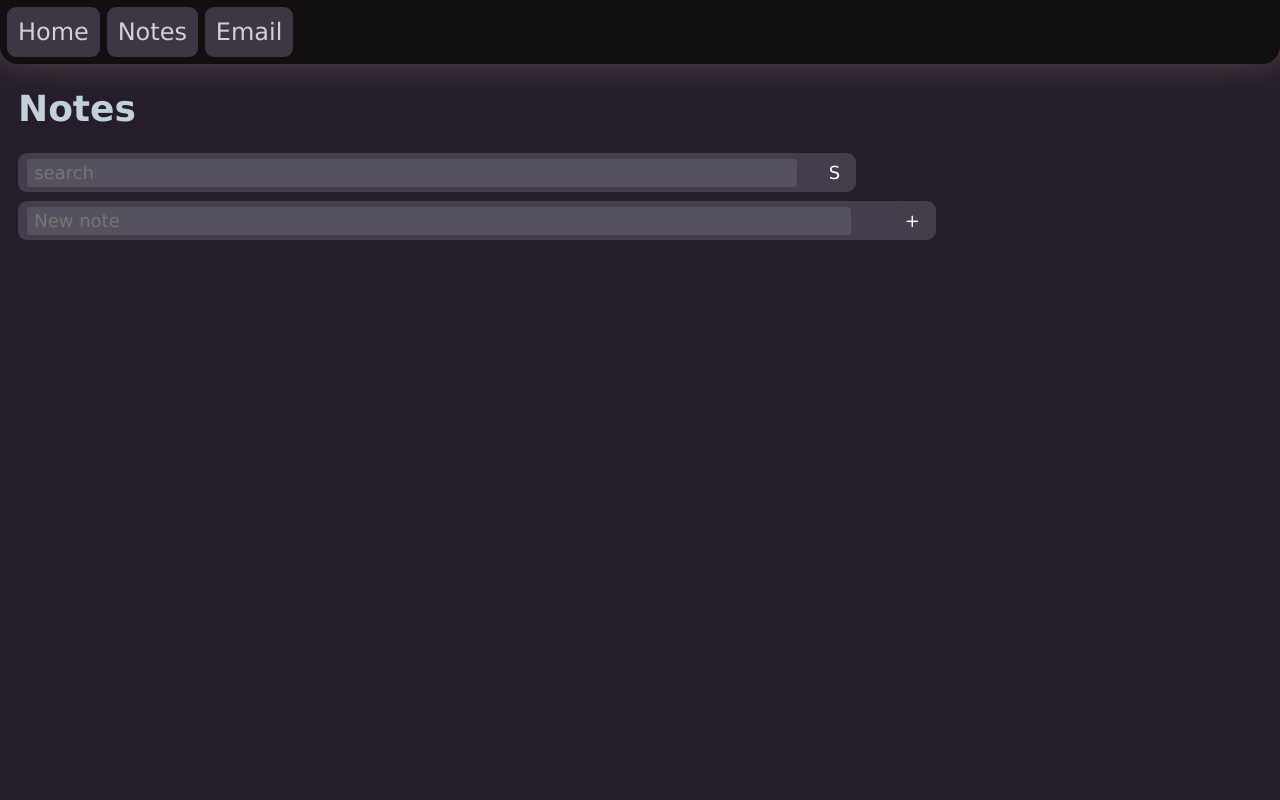
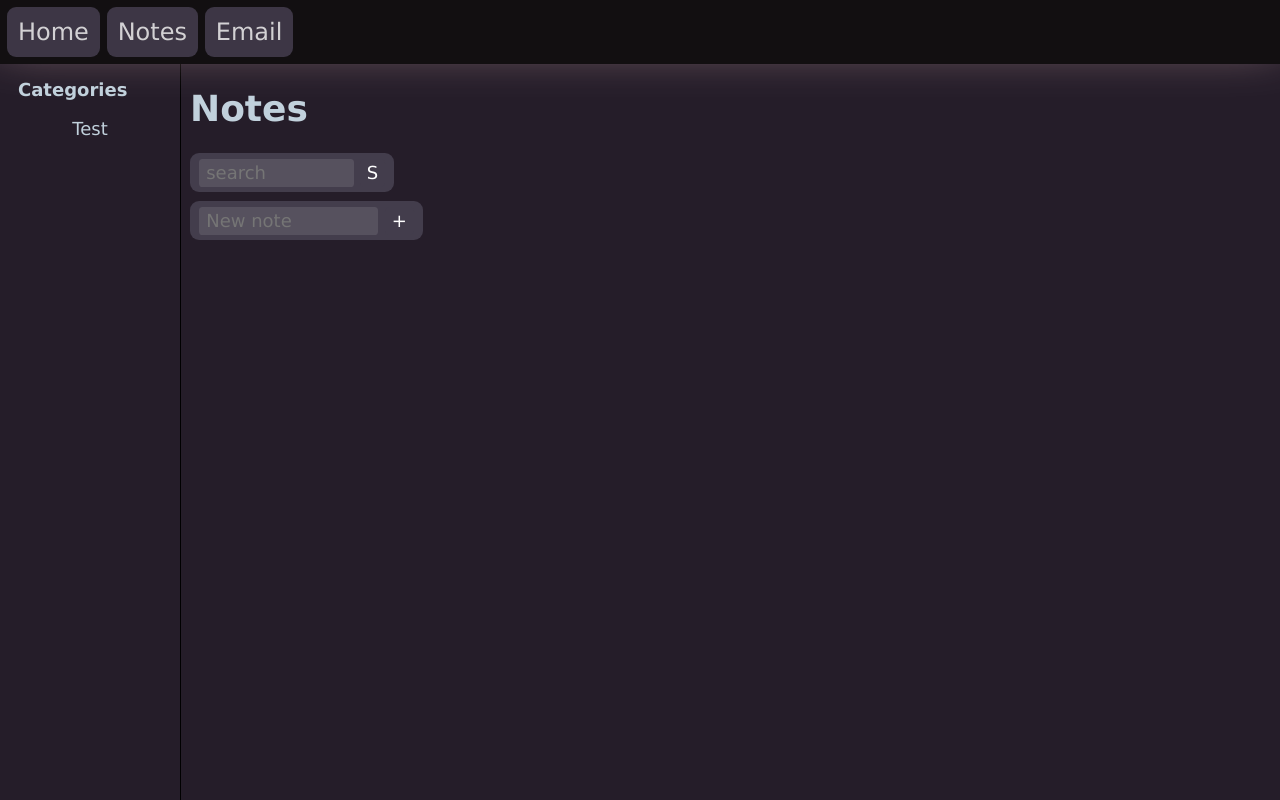
Before and after one commit to wijze/Home-Page, a website: page client/app/notes/notes.html in a window 1280 px wide. Drawn offline with Linux system fonts and the light colour scheme; no server answers.

Commit message:
added category UI

```diff
--- a/client/app/notes/notes.css
+++ b/client/app/notes/notes.css
@@ -1,4 +1,53 @@
+body {
+  display: flex;
+  flex-direction: column;
+}
+
+main{
+  display: flex;
+  flex-direction: row;
+
+  flex: 1;
+
+  margin: 0;
+}
+
+
+/* ------------sidebar------------ */
+
+
+#sidebar{
+  width: 8rem;
+
+  padding: 0 1rem 0 1rem;
+
+  border-right: 1px solid var(--bg_contrast);
+}
+
+h2{
+  font-size: large;
+}
+
+.category {
+  padding: 0.2rem;
+
+  text-align: center;
+
+  border-radius: 0.1rem;
+
+  cursor: pointer;
+}
+.category:hover {
+  background-color: var(--bg_sec);
+}
+
+
 /* ------------main notes------------ */
+
+
+#main_notes {
+  margin-left: 0.5rem;
+}
 
 #notes_container{
   margin-bottom: 0.5rem;
--- a/client/app/notes/notes.html
+++ b/client/app/notes/notes.html
@@ -9,7 +9,19 @@
     <script defer src="/app/notes/notes.js"></script>
   </head>
   <body>
+
+    <!-- navbar is inserted here -->
+
     <main>
+      <div id="sidebar">
+        <h2>Categories</h2>
+
+        <div id="categories">
+          <div class="category">Test</div>
+        </div>
+      </div>
+
+      <div id="main_notes">
         <h1>Notes</h1>
 
         <form id="search_notes_form" action="">
@@ -25,6 +37,7 @@
           <input type="text" name="text" id="new_note_title" placeholder="New note"/>
           <button type="submit">+</button>
         </form>
+      </div>
     </main>
 
     <div id="note_context_menu">
--- a/client/globals/global.js
+++ b/client/globals/global.js
@@ -28,11 +28,11 @@ function includeCssFile(path) {
   document.head.appendChild(link);
 }
 
-function create_navbar(page) {
+function create_navbar(page, container=document.body) {
   includeCssFile('/globals/navbar.css');
   navbar_element = document.createElement('div');
   navbar_element.innerHTML = navbar(page);
-  document.body.insertBefore(navbar_element, document.body.firstChild);
+  container.insertBefore(navbar_element, container.firstChild);
 }
 
 function addFavicon() {
--- a/client/globals/navbar.css
+++ b/client/globals/navbar.css
@@ -11,7 +11,6 @@ nav {
   background-color: var(--dark_accent);
   opacity: 0.8;
 
-  border-radius: 0 0 1rem 1rem;
   box-shadow: 0 -1.5rem 3rem var(--light_accent);
 }
 
```
Lines whose indentation alone changed are shown as unchanged.
